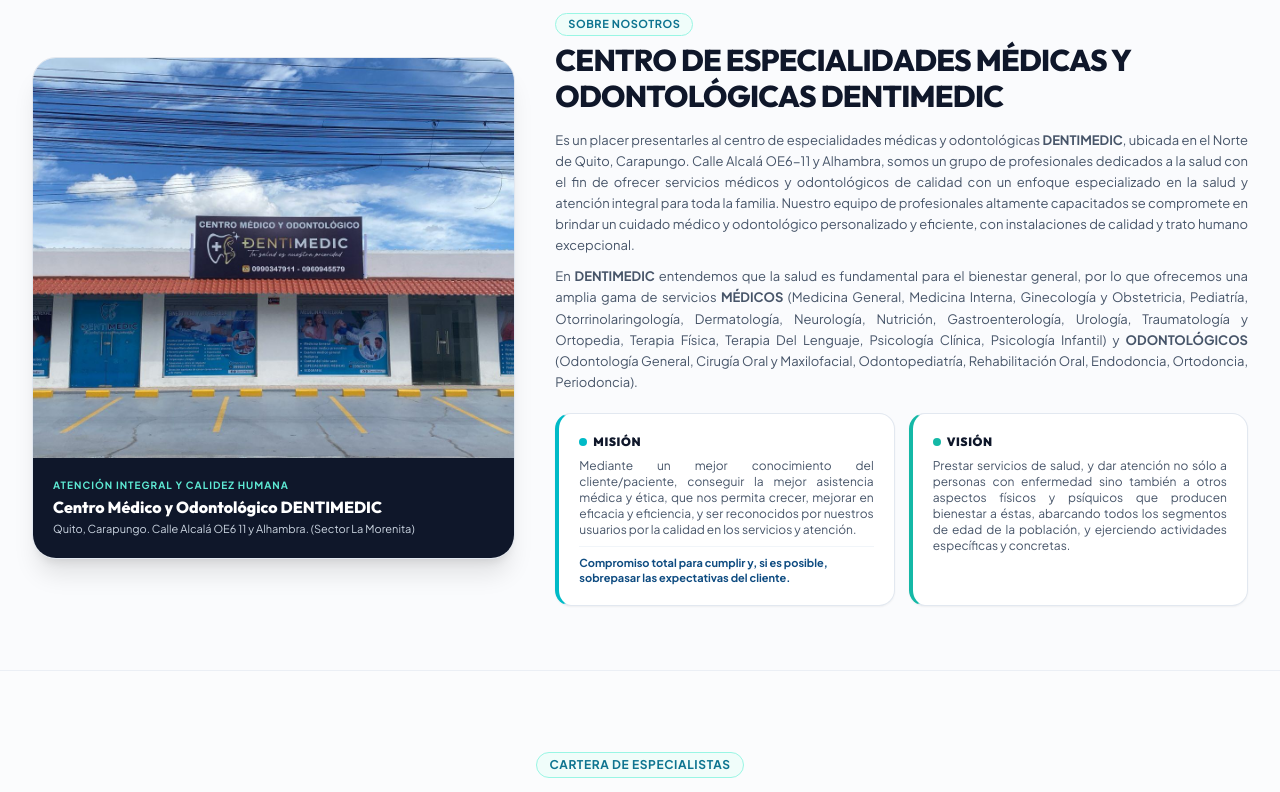
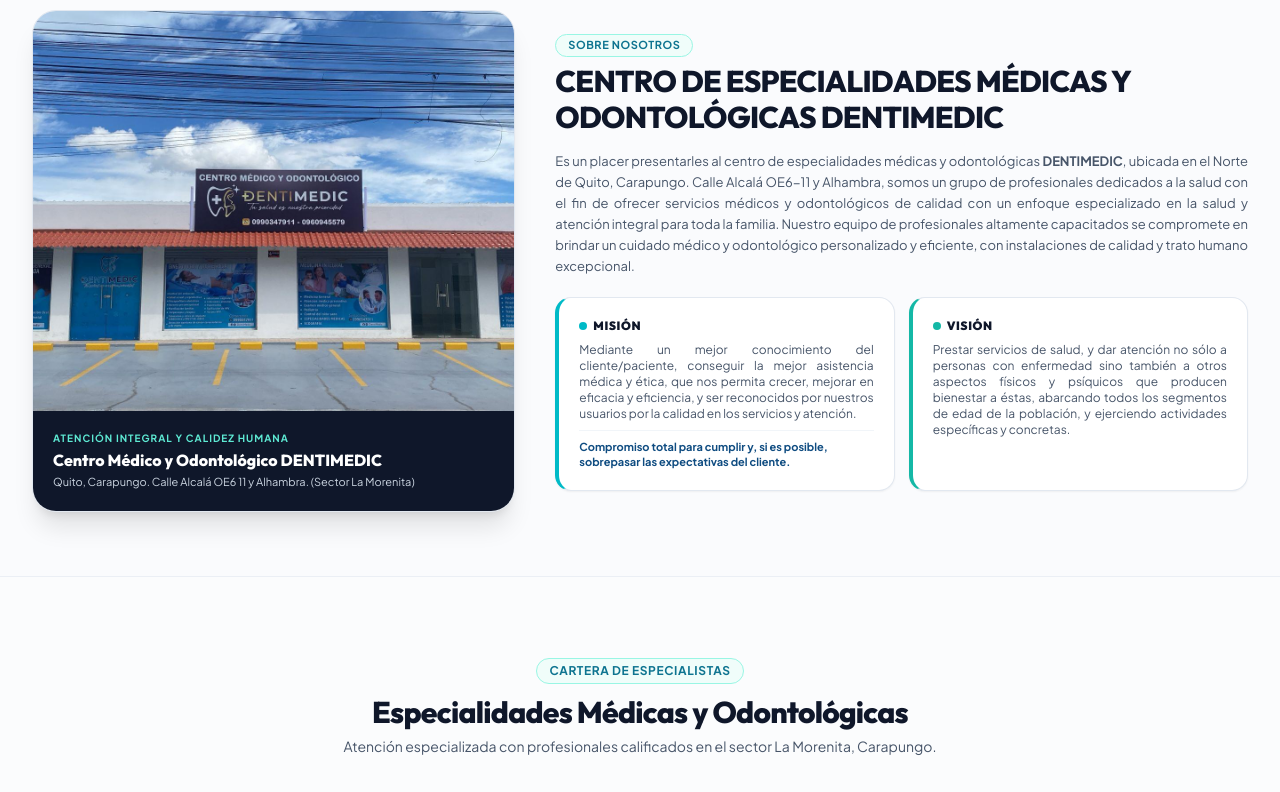
Before and after one commit to JhonatanJAC/landing-page-sistemamedico, a React (Vite) app: page / in a window 1280 px wide. Shown: the part 980-1772 px from the top of the page. Built offline with nearby package versions, Linux system fonts and the light colour scheme.

Commit message:
refactor: retirar listado de especialidades del texto de presentacion en Nosotros

```diff
--- a/src/components/About.jsx
+++ b/src/components/About.jsx
@@ -43,12 +43,9 @@ export default function About() {
             </div>
 
             {/* Texto de Presentación Oficial */}
-            <div className="space-y-2.5 text-xs sm:text-[13px] text-slate-600 leading-relaxed text-justify">
+            <div className="text-xs sm:text-[13px] text-slate-600 leading-relaxed text-justify">
               <p>
                 Es un placer presentarles al centro de especialidades médicas y odontológicas <strong>DENTIMEDIC</strong>, ubicada en el Norte de Quito, Carapungo. Calle Alcalá OE6-11 y Alhambra, somos un grupo de profesionales dedicados a la salud con el fin de ofrecer servicios médicos y odontológicos de calidad con un enfoque especializado en la salud y atención integral para toda la familia. Nuestro equipo de profesionales altamente capacitados se compromete en brindar un cuidado médico y odontológico personalizado y eficiente, con instalaciones de calidad y trato humano excepcional.
-              </p>
-              <p>
-                En <strong>DENTIMEDIC</strong> entendemos que la salud es fundamental para el bienestar general, por lo que ofrecemos una amplia gama de servicios <strong>MÉDICOS</strong> (Medicina General, Medicina Interna, Ginecología y Obstetricia, Pediatría, Otorrinolaringología, Dermatología, Neurología, Nutrición, Gastroenterología, Urología, Traumatología y Ortopedia, Terapia Física, Terapia Del Lenguaje, Psicología Clínica, Psicología Infantil) y <strong>ODONTOLÓGICOS</strong> (Odontología General, Cirugía Oral y Maxilofacial, Odontopediatría, Rehabilitación Oral, Endodoncia, Ortodoncia, Periodoncia).
               </p>
             </div>
 
```
